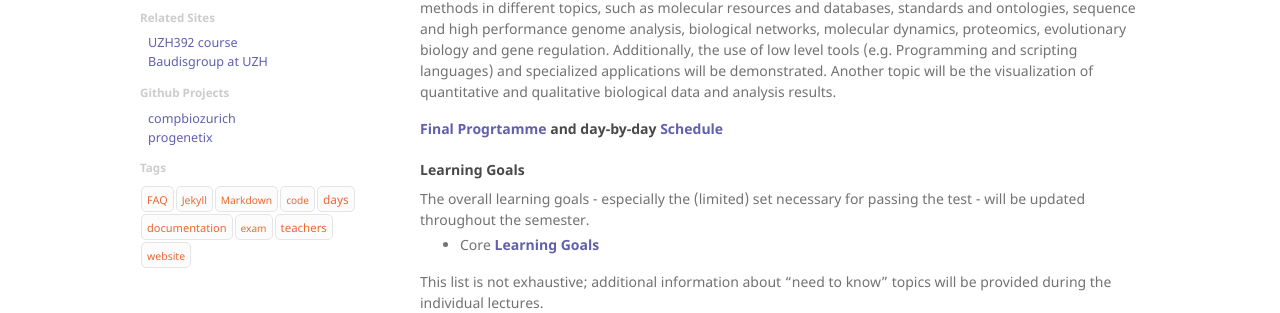
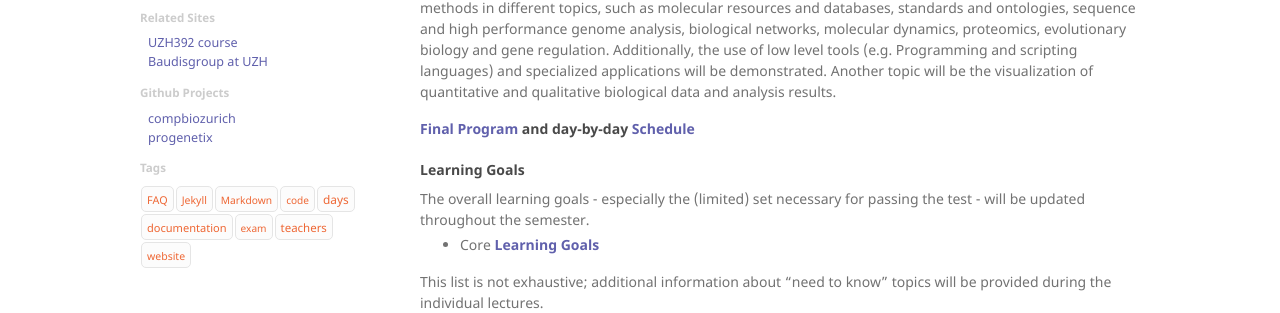
Before and after one commit to compbiozurich/UZH-BIO390, a Jekyll site: the page built from index.md, in a window 1280 px wide. Shown: the part 226-539 px from the top of the page. Built offline with Jekyll 4.4.1, drawn with Linux system fonts in a browser that asks for light colours.

Commit message:
Update index.md

```diff
--- a/index.md
+++ b/index.md
@@ -19,7 +19,7 @@ This is a repository for materials related to the BIO390 _Introduction to Bioinf
 
 The handling and analysis of biological data using computational methods has become an essential part in most areas of biology. In this lecture, students will be introduced to the use of bioinformatics tools and methods in different topics, such as molecular resources and databases, standards and ontologies, sequence and high performance genome analysis, biological networks, molecular dynamics, proteomics, evolutionary biology and gene regulation. Additionally, the use of low level tools (e.g. Programming and scripting languages) and specialized applications will be demonstrated. Another topic will be the visualization of quantitative and qualitative biological data and analysis results.
 
-#### [Final Progrtamme](/UZH-BIO390/news/2019/09/10/BIO390-2019-programme.html) and day-by-day [Schedule]({{ "/categories/lectures.html" | relative_url }})
+#### [Final Program]({{ "//news/2019/09/10/BIO390-2019-programme.html" | relative_url }}) and day-by-day [Schedule]({{ "/categories/lectures.html" | relative_url }})
 
 #### Learning Goals
 
```
